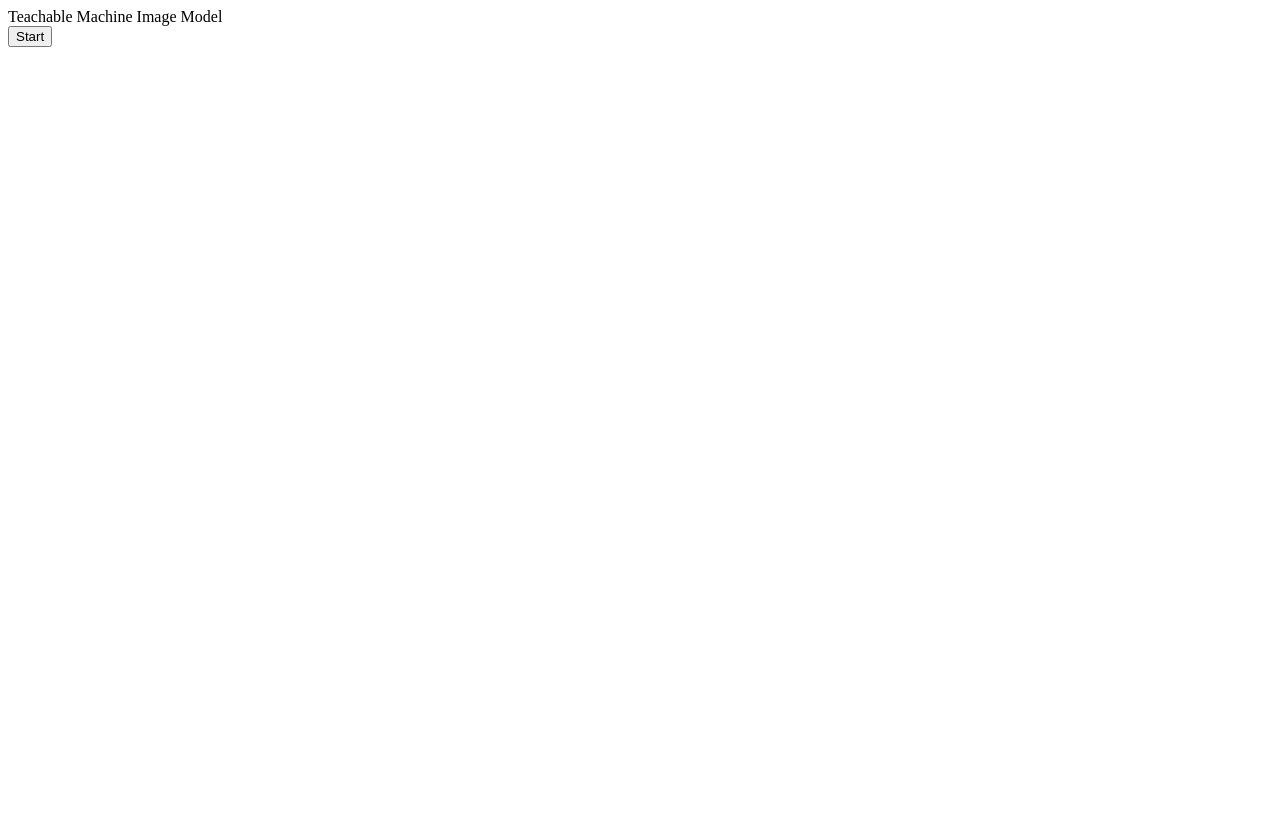
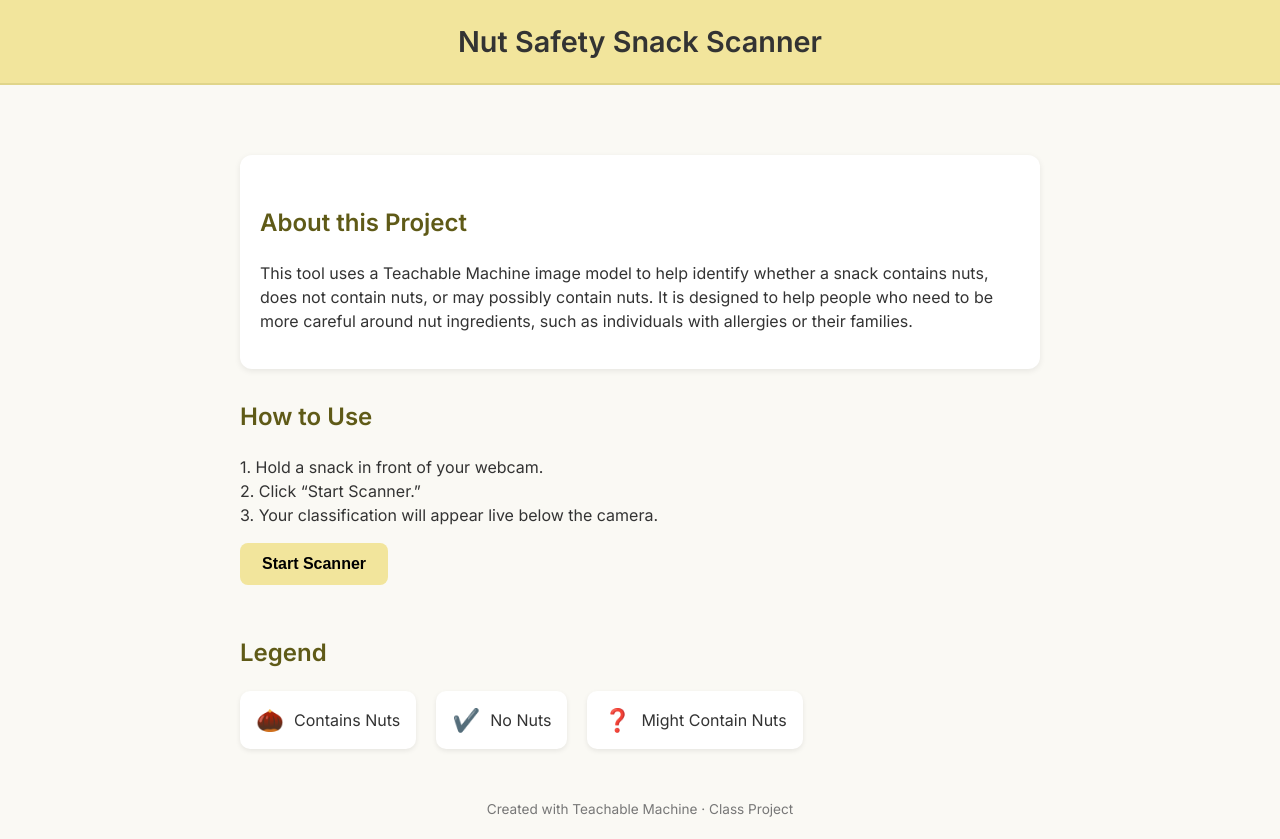
Before and after one commit to sarayuperala13/Sarayu_Nuts-NoNuts, a plain HTML site: page index.html in a window 1280 px wide. Before the commit the page ends 800 px from the top, so only its background shows below. Drawn offline with Linux system fonts and the light colour scheme.

Commit message:
Update index.html

```diff
--- a/index.html
+++ b/index.html
@@ -1,59 +1,197 @@
-<div>Teachable Machine Image Model</div>
-<button type="button" onclick="init()">Start</button>
-<div id="webcam-container"></div>
-<div id="label-container"></div>
+<!DOCTYPE html>
+<html lang="en">
+<head>
+<meta charset="UTF-8">
+<meta name="viewport" content="width=device-width, initial-scale=1.0">
+<title>Nut Safety Snack Scanner</title>
+
+<!-- Google Font -->
+<link href="https://fonts.googleapis.com/css2?family=Inter:wght@300;400;600&display=swap" rel="stylesheet">
+
+<style>
+    body {
+        font-family: 'Inter', sans-serif;
+        background: #faf9f4;
+        color: #333;
+        margin: 0;
+        padding: 0;
+        line-height: 1.5;
+    }
+
+    header {
+        background: #f2e59c;
+        padding: 20px;
+        text-align: center;
+        font-size: 1.8rem;
+        font-weight: 600;
+        border-bottom: 2px solid #e0d58a;
+    }
+
+    .container {
+        max-width: 800px;
+        margin: 30px auto;
+        padding: 20px;
+    }
+
+    h2 {
+        font-weight: 600;
+        margin-top: 30px;
+        color: #5f5a17;
+    }
+
+    button {
+        background: #f2e59c;
+        padding: 12px 22px;
+        border-radius: 8px;
+        border: none;
+        font-size: 1rem;
+        cursor: pointer;
+        transition: 0.2s;
+        margin-bottom: 20px;
+        font-weight: 600;
+    }
+
+    button:hover {
+        background: #e6d884;
+    }
+
+    #webcam-container {
+        margin-top: 10px;
+    }
+
+    /* Icon legend */
+    .legend {
+        margin-top: 15px;
+        display: flex;
+        gap: 20px;
+        flex-wrap: wrap;
+    }
+
+    .legend-box {
+        background: white;
+        border-radius: 10px;
+        padding: 12px 16px;
+        display: flex;
+        align-items: center;
+        gap: 10px;
+        box-shadow: 0 2px 5px rgba(0,0,0,0.08);
+    }
+
+    .icon {
+        font-size: 1.4rem;
+    }
+
+    /* About section box */
+    .about-box {
+        background: white;
+        padding: 20px;
+        border-radius: 12px;
+        box-shadow: 0 2px 6px rgba(0,0,0,0.08);
+        margin-top: 20px;
+    }
+
+    footer {
+        text-align: center;
+        font-size: 0.85rem;
+        color: #777;
+        margin-top: 30px;
+        padding-bottom: 20px;
+    }
+</style>
+</head>
+
+<body>
+
+<header>Nut Safety Snack Scanner</header>
+
+<div class="container">
+
+    <div class="about-box">
+        <h2>About this Project</h2>
+        <p>
+            This tool uses a Teachable Machine image model to help identify whether a snack
+            contains nuts, does not contain nuts, or may possibly contain nuts.
+            It is designed to help people who need to be more careful around nut ingredients,
+            such as individuals with allergies or their families.
+        </p>
+    </div>
+
+    <h2>How to Use</h2>
+    <p>1. Hold a snack in front of your webcam.<br>
+       2. Click “Start Scanner.”<br>
+       3. Your classification will appear live below the camera.</p>
+
+    <button onclick="init()">Start Scanner</button>
+
+    <div id="webcam-container"></div>
+    <div id="label-container"></div>
+
+    <h2>Legend</h2>
+    <div class="legend">
+        <div class="legend-box">
+            <div class="icon">🌰</div>
+            <div>Contains Nuts</div>
+        </div>
+
+        <div class="legend-box">
+            <div class="icon">✔️</div>
+            <div>No Nuts</div>
+        </div>
+
+        <div class="legend-box">
+            <div class="icon">❓</div>
+            <div>Might Contain Nuts</div>
+        </div>
+    </div>
+
+</div>
+
+<footer>Created with Teachable Machine · Class Project</footer>
+
+<!-- Scripts -->
 <script src="https://cdn.jsdelivr.net/npm/@tensorflow/tfjs@latest/dist/tf.min.js"></script>
 <script src="https://cdn.jsdelivr.net/npm/@teachablemachine/image@latest/dist/teachablemachine-image.min.js"></script>
-<script type="text/javascript">
-    // More API functions here:
-    // https://github.com/googlecreativelab/teachablemachine-community/tree/master/libraries/image
 
-    // the link to your model provided by Teachable Machine export panel
+<script>
     const URL = "./my_model/";
-
     let model, webcam, labelContainer, maxPredictions;
 
-    // Load the image model and setup the webcam
     async function init() {
         const modelURL = URL + "model.json";
         const metadataURL = URL + "metadata.json";
 
-        // load the model and metadata
-        // Refer to tmImage.loadFromFiles() in the API to support files from a file picker
-        // or files from your local hard drive
-        // Note: the pose library adds "tmImage" object to your window (window.tmImage)
         model = await tmImage.load(modelURL, metadataURL);
         maxPredictions = model.getTotalClasses();
 
-        // Convenience function to setup a webcam
-        const flip = true; // whether to flip the webcam
-        webcam = new tmImage.Webcam(200, 200, flip); // width, height, flip
-        await webcam.setup(); // request access to the webcam
+        const flip = true;
+        webcam = new tmImage.Webcam(250, 250, flip);
+        await webcam.setup();
         await webcam.play();
         window.requestAnimationFrame(loop);
 
-        // append elements to the DOM
         document.getElementById("webcam-container").appendChild(webcam.canvas);
+
         labelContainer = document.getElementById("label-container");
-        for (let i = 0; i < maxPredictions; i++) { // and class labels
+        labelContainer.innerHTML = "";
+        for (let i = 0; i < maxPredictions; i++) {
             labelContainer.appendChild(document.createElement("div"));
         }
     }
 
     async function loop() {
-        webcam.update(); // update the webcam frame
+        webcam.update();
         await predict();
         window.requestAnimationFrame(loop);
     }
 
-    // run the webcam image through the image model
     async function predict() {
-        // predict can take in an image, video or canvas html element
         const prediction = await model.predict(webcam.canvas);
         for (let i = 0; i < maxPredictions; i++) {
-            const classPrediction =
+            labelContainer.childNodes[i].innerHTML =
                 prediction[i].className + ": " + prediction[i].probability.toFixed(2);
-            labelContainer.childNodes[i].innerHTML = classPrediction;
         }
     }
 </script>
+
+</body>
+</html>
```
